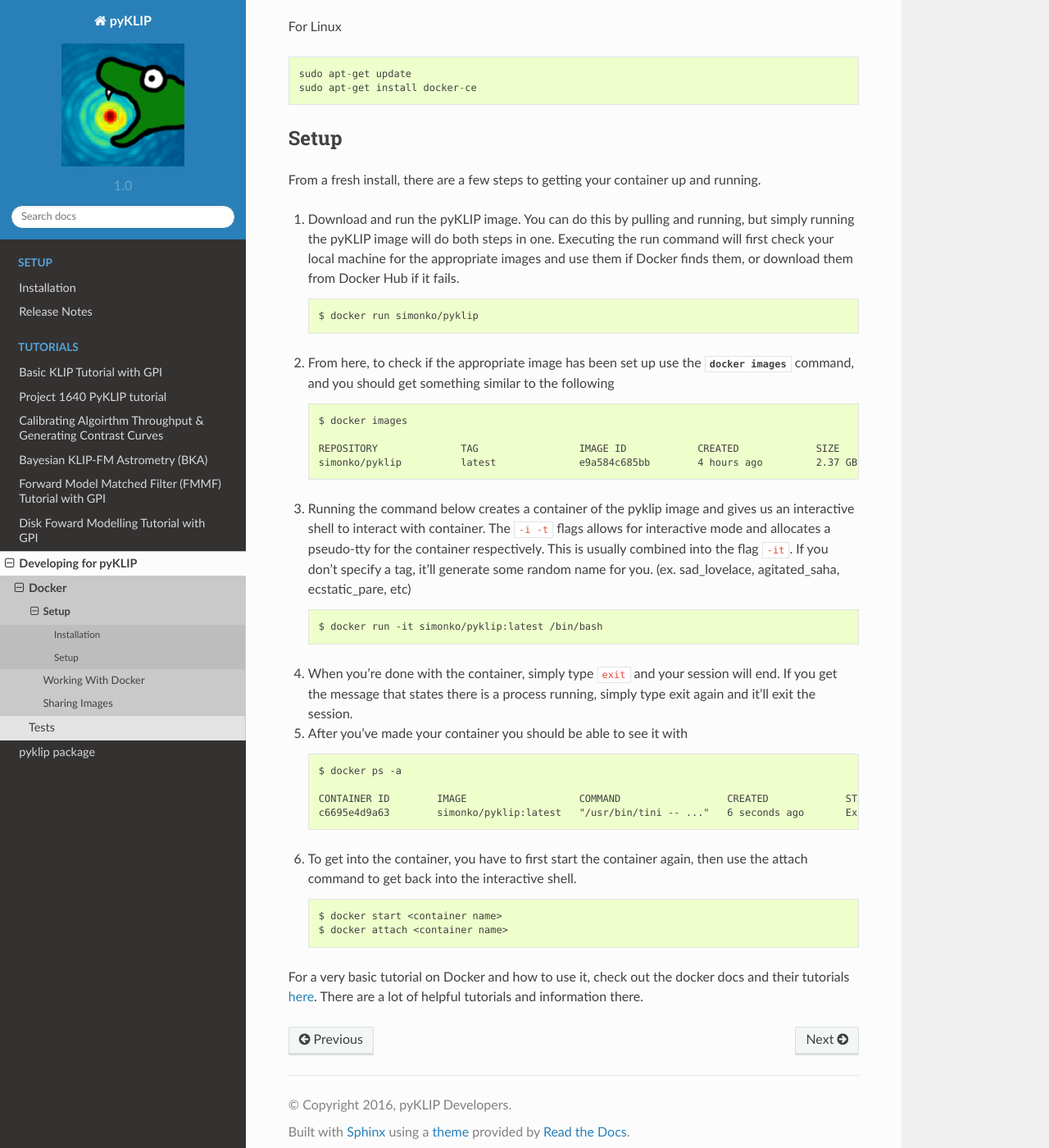
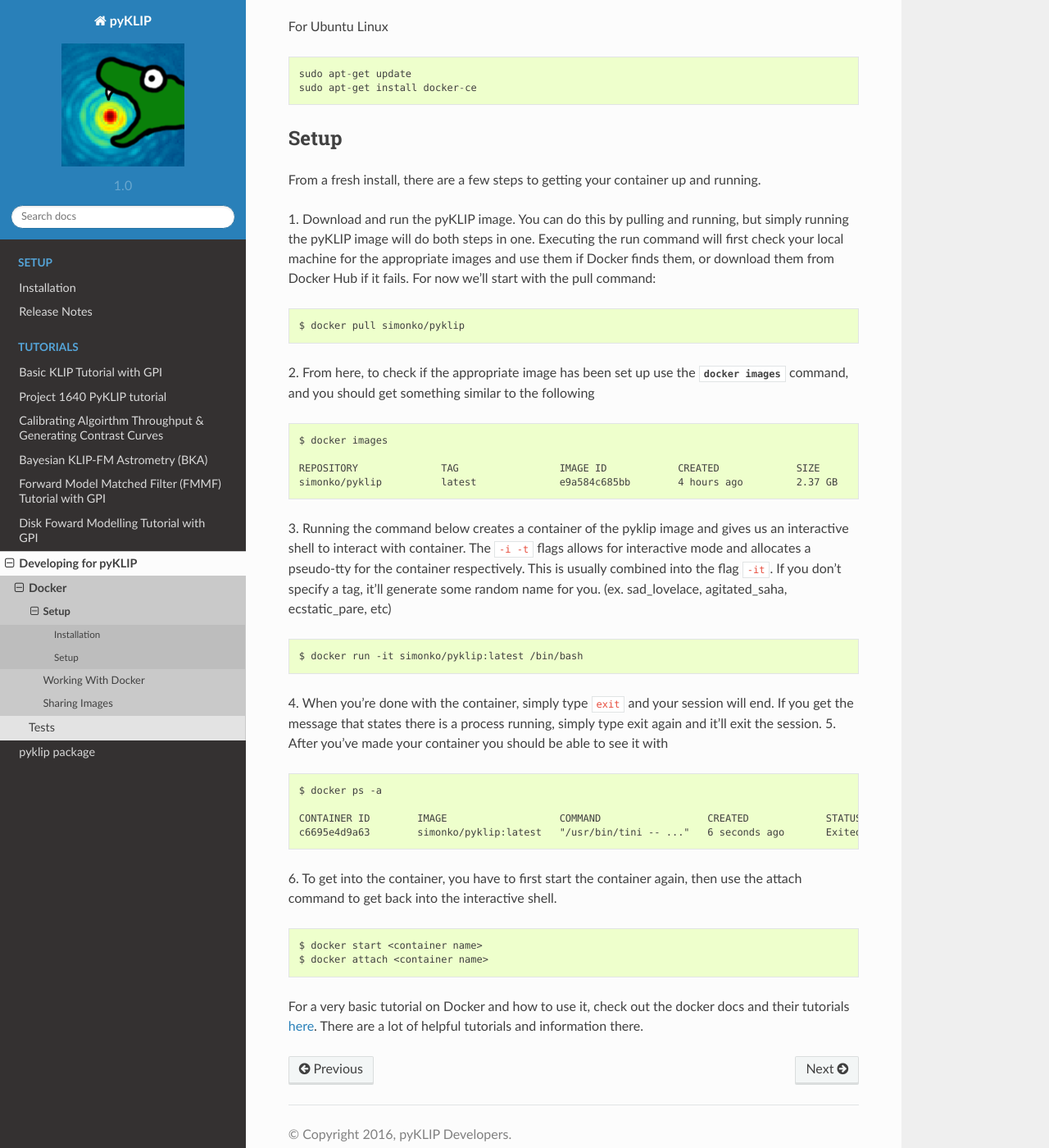
Before and after one commit to UCSB-Exoplanet-Polarimetry-Lab/pyKLIP_NMFJAX, a Sphinx documentation site: the page built from docs/source/developing/setup.rst, in a window 1280 px wide and 1400 px high, scrolled down 339 px. Shown: the whole window at 82% size. Built offline with Sphinx 7.4.7 and the Read the Docs theme 2.0.0, drawn with Linux system fonts in a browser that asks for light colours.

Commit message:
fixed installation link and some minor edits to docker docs.

```diff
--- a/docs/source/developing/setup.rst
+++ b/docs/source/developing/setup.rst
@@ -9,9 +9,9 @@
 ^^^^^^^^^^^^
 We will be using the community edition of Docker.
 
-For Windows and Mac, installation instructions and requirements can be found `here <https://docs.docker.com/engine/getstarted/step_one/>`__.
+For Windows and Mac, installation instructions and requirements can be found `here <https://docs.docker.com/engine/installation/>`__.
 
-For Linux ::
+For Ubuntu Linux ::
 
         sudo apt-get update
         sudo apt-get install docker-ce
@@ -21,26 +21,37 @@
 ^^^^^^^^^^^^
 From a fresh install, there are a few steps to getting your container up and running.
 
-1. Download and run the pyKLIP image. You can do this by pulling and running, but simply running the pyKLIP image will do both steps in one. Executing the run command will first check your local machine for the appropriate images and use them if Docker finds them, or download them from Docker Hub if it fails. ::
+1. Download and run the pyKLIP image. You can do this by pulling and running, but simply running the pyKLIP image will
+do both steps in one. Executing the run command will first check your local machine for the appropriate images and use
+them if Docker finds them, or download them from Docker Hub if it fails. For now we'll start with the pull command::
 
-        $ docker run simonko/pyklip
-2. From here, to check if the appropriate image has been set up use the :mod:`docker images` command, and you should get something similar to the following ::
+        $ docker pull simonko/pyklip
+
+2. From here, to check if the appropriate image has been set up use the :mod:`docker images` command, and you should get
+something similar to the following ::
 
         $ docker images
 
         REPOSITORY              TAG                 IMAGE ID            CREATED             SIZE
         simonko/pyklip          latest              e9a584c685bb        4 hours ago         2.37 GB
-3. Running the command below creates a container of the pyklip image and gives us an interactive shell to interact with container. The ``-i -t`` flags allows for interactive mode and allocates a pseudo-tty for the container respectively. This is usually combined into the flag ``-it``. If you don't specify a tag, it'll generate some random name for you. (ex. sad_lovelace, agitated_saha, ecstatic_pare, etc) ::
+
+3. Running the command below creates a container of the pyklip image and gives us an interactive shell to interact with
+container. The ``-i -t`` flags allows for interactive mode and allocates a pseudo-tty for the container respectively.
+This is usually combined into the flag ``-it``. If you don't specify a tag, it'll generate some random name for you.
+(ex. sad_lovelace, agitated_saha, ecstatic_pare, etc) ::
 
         $ docker run -it simonko/pyklip:latest /bin/bash
-4. When you're done with the container, simply type ``exit`` and your session will end. If you get the message that states there is a process running, simply type exit again and it'll exit the session.
+
+4. When you're done with the container, simply type ``exit`` and your session will end. If you get the message that
+states there is a process running, simply type exit again and it'll exit the session.
 5. After you've made your container you should be able to see it with ::
 
         $ docker ps -a
 
         CONTAINER ID        IMAGE                   COMMAND                  CREATED             STATUS                     PORTS               NAMES
         c6695e4d9a63        simonko/pyklip:latest   "/usr/bin/tini -- ..."   6 seconds ago       Exited (0) 3 seconds ago                       zealous_goldwasser
-6. To get into the container, you have to first start the container again, then use the attach command to get back into the interactive shell. ::
+6. To get into the container, you have to first start the container again, then use the attach command to get back into
+the interactive shell. ::
 
         $ docker start <container name>
         $ docker attach <container name>
```
